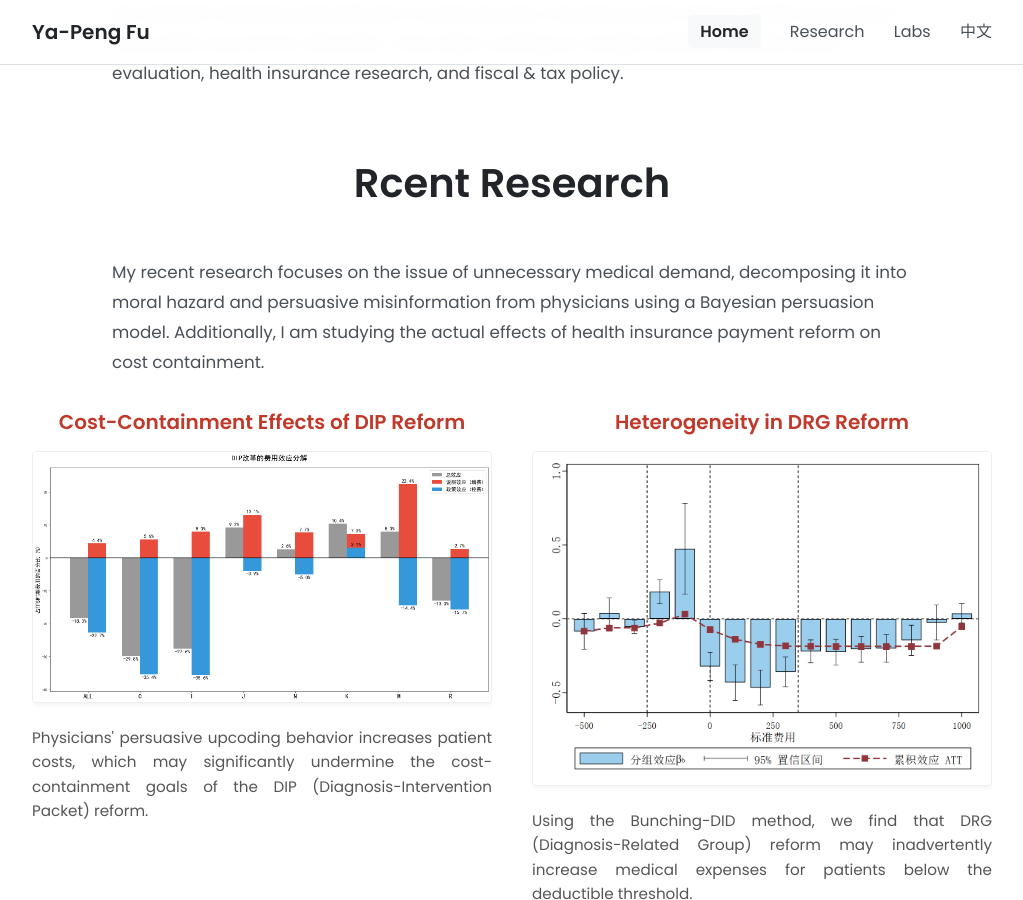
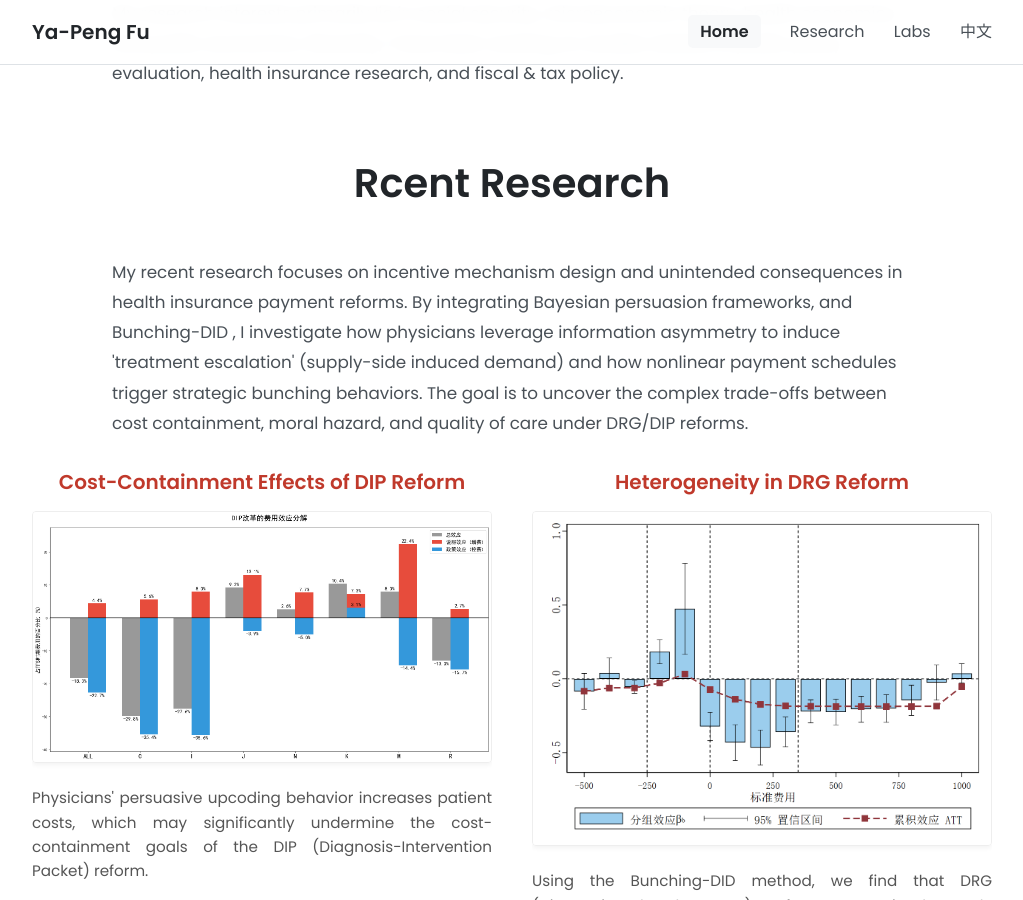
Before and after one commit to fyapeng/fyapeng.github.io, a Jekyll site: the page built from en/index.html, in a window 1280 px wide and 900 px high, scrolled down 1225 px. Shown: the whole window, without its empty margins (128-1151 px from the left). Built offline with Jekyll 4.4.1, drawn with Linux system fonts in a browser that asks for light colours.

Commit message:
Update en.yml

```diff
--- a/_data/en.yml
+++ b/_data/en.yml
@@ -50,7 +50,7 @@ research_interests:
 
 research_highlights:
   title: "Rcent Research"
-  description: "My recent research focuses on the issue of unnecessary medical demand, decomposing it into moral hazard and persuasive misinformation from physicians using a Bayesian persuasion model. Additionally, I am studying the actual effects of health insurance payment reform on cost containment. "
+  description: "My recent research focuses on incentive mechanism design and unintended consequences in health insurance payment reforms. By integrating Bayesian persuasion frameworks, and Bunching-DID , I investigate how physicians leverage information asymmetry to induce 'treatment escalation' (supply-side induced demand) and how nonlinear payment schedules trigger strategic bunching behaviors. The goal is to uncover the complex trade-offs between cost containment, moral hazard, and quality of care under DRG/DIP reforms."
   items:
     - title: "Cost-Containment Effects of DIP Reform"
       image: "assets/img/res1.png"
```
